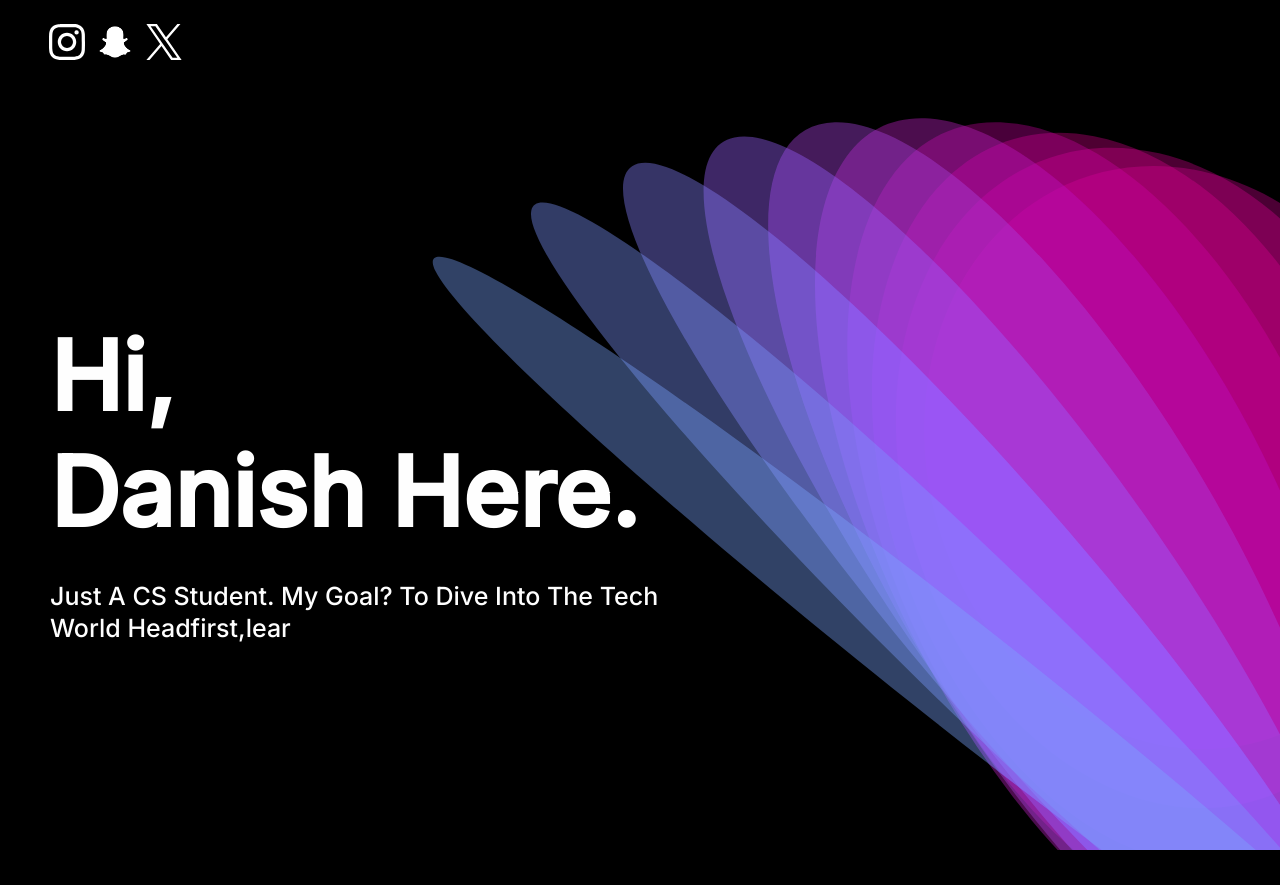
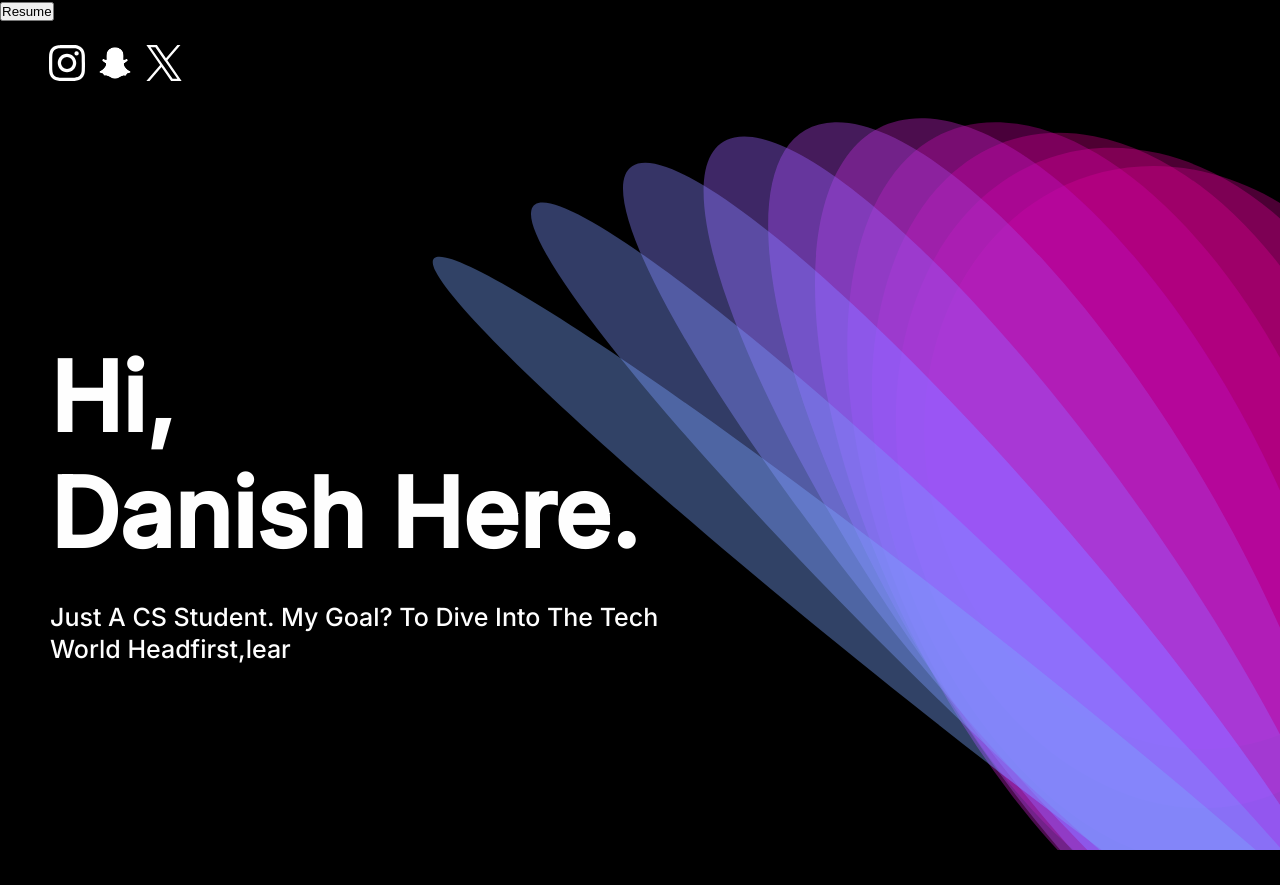
Before and after one commit to Dan1shRana062/resume, a plain HTML site: page index.html in a window 1280 px wide. Before the commit the page ends 864 px from the top, so only its background shows below. Drawn offline with Linux system fonts and the light colour scheme.

Commit message:
Update index.html

```diff
--- a/index.html
+++ b/index.html
@@ -14,7 +14,11 @@
       <div id="backgroundImage"></div>
     </div>
     <div id="homePage">
-
+ <div id="resume">
+   <a href="resume.html" target="_blank">
+    <button>Resume</button>
+</a>
+ </div>
       <div id="socials">
         <span>
 
```
